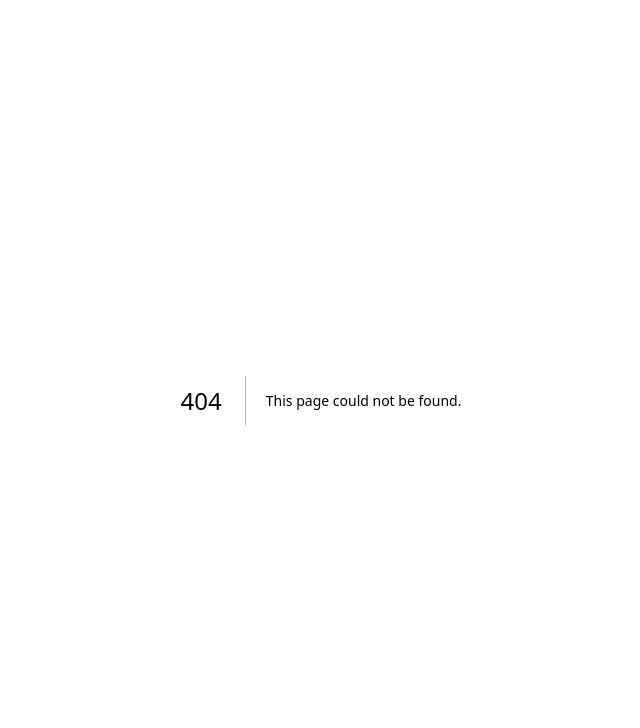
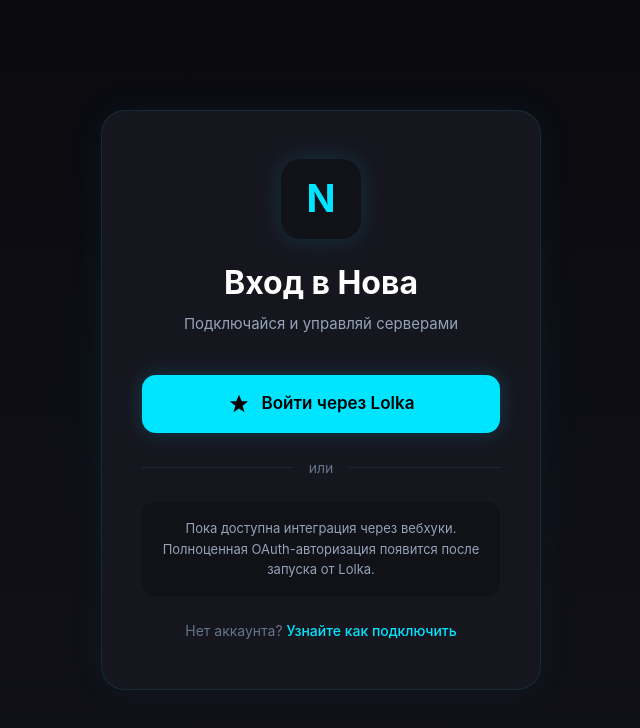
Before and after one commit to R4YDMOND/nova-bot, a Next.js app in the folder frontend/: page /login in a window 1280 px wide. Before the commit this address had no page. Shown: the top 728 px of the page, without its empty margins (319-959 px from the left). Built offline with nearby package versions, Linux system fonts and the light colour scheme.

Commit message:
Add login page.tsx

```diff
--- /dev/null
+++ b/frontend/src/app/login/page.tsx
@@ -0,0 +1,172 @@
+"use client"
+
+import { useState } from 'react'
+
+export default function LoginPage() {
+  const [loading, setLoading] = useState(false)
+
+  const handleLogin = () => {
+    setLoading(true)
+    // Здесь будет OAuth через Lolka
+    setTimeout(() => setLoading(false), 2000)
+  }
+
+  return (
+    <div style={{
+      minHeight: '100vh',
+      background: 'linear-gradient(180deg, #0A0A0F 0%, #111118 100%)',
+      display: 'flex',
+      alignItems: 'center',
+      justifyContent: 'center',
+      padding: '20px'
+    }}>
+
+      {/* Фоновое свечение */}
+      <div style={{
+        position: 'absolute',
+        width: '600px',
+        height: '600px',
+        borderRadius: '50%',
+        background: 'radial-gradient(circle, rgba(0, 229, 255, 0.03) 0%, transparent 70%)',
+        pointerEvents: 'none'
+      }} />
+
+      {/* Карточка логина */}
+      <div style={{
+        background: '#16161F',
+        borderRadius: '24px',
+        padding: '48px 40px',
+        width: '100%',
+        maxWidth: '440px',
+        border: '1px solid rgba(0, 229, 255, 0.1)',
+        boxShadow: '0 0 40px rgba(0, 229, 255, 0.05)',
+        position: 'relative',
+        zIndex: 1
+      }}>
+
+        {/* Логотип */}
+        <div style={{ textAlign: 'center', marginBottom: '40px' }}>
+          <div style={{
+            width: '80px',
+            height: '80px',
+            background: '#111118',
+            borderRadius: '20px',
+            display: 'flex',
+            alignItems: 'center',
+            justifyContent: 'center',
+            margin: '0 auto 20px',
+            boxShadow: '0 0 25px rgba(0, 229, 255, 0.15)'
+          }}>
+            <span style={{
+              fontSize: '38px',
+              fontWeight: 'bold',
+              color: '#00E5FF'
+            }}>N</span>
+          </div>
+          <h1 style={{
+            fontSize: '32px',
+            fontWeight: 'bold',
+            color: '#FFFFFF',
+            marginBottom: '6px'
+          }}>Вход в Нова</h1>
+          <p style={{ color: '#94A3B8', fontSize: '15px' }}>
+            Подключайся и управляй серверами
+          </p>
+        </div>
+
+        {/* Кнопка входа через Lolka */}
+        <button
+          onClick={handleLogin}
+          disabled={loading}
+          style={{
+            width: '100%',
+            padding: '16px',
+            background: loading ? '#0E8A9E' : '#00E5FF',
+            color: '#000000',
+            border: 'none',
+            borderRadius: '14px',
+            fontSize: '17px',
+            fontWeight: '600',
+            cursor: loading ? 'wait' : 'pointer',
+            display: 'flex',
+            alignItems: 'center',
+            justifyContent: 'center',
+            gap: '12px',
+            transition: 'all 0.2s',
+            boxShadow: loading ? 'none' : '0 0 20px rgba(0, 229, 255, 0.2)'
+          }}
+          onMouseEnter={(e) => { if (!loading) e.currentTarget.style.transform = 'scale(1.02)' }}
+          onMouseLeave={(e) => { if (!loading) e.currentTarget.style.transform = 'scale(1)' }}
+        >
+          {loading ? (
+            <>
+              <span style={{
+                width: '20px', height: '20px', border: '2px solid #000000',
+                borderTopColor: 'transparent', borderRadius: '50%',
+                display: 'inline-block', animation: 'spin 0.8s linear infinite'
+              }} />
+              Загрузка...
+            </>
+          ) : (
+            <>
+              <svg width="22" height="22" viewBox="0 0 24 24" fill="currentColor">
+                <path d="M12 2L15 9H22L16 14L18 21L12 17L6 21L8 14L2 9H9L12 2Z"/>
+              </svg>
+              Войти через Lolka
+            </>
+          )}
+        </button>
+
+        {/* Разделитель */}
+        <div style={{
+          display: 'flex',
+          alignItems: 'center',
+          gap: '16px',
+          margin: '24px 0'
+        }}>
+          <div style={{ flex: 1, height: '1px', background: '#1F2937' }} />
+          <span style={{ color: '#64748B', fontSize: '14px' }}>или</span>
+          <div style={{ flex: 1, height: '1px', background: '#1F2937' }} />
+        </div>
+
+        {/* Информация */}
+        <div style={{
+          background: '#111118',
+          borderRadius: '12px',
+          padding: '16px',
+          textAlign: 'center'
+        }}>
+          <p style={{ color: '#94A3B8', fontSize: '13px', lineHeight: '1.6' }}>
+            Пока доступна интеграция через вебхуки.
+            <br />
+            Полноценная OAuth-авторизация появится после запуска от Lolka.
+          </p>
+        </div>
+
+        {/* Ссылка на документацию */}
+        <p style={{
+          textAlign: 'center',
+          marginTop: '24px',
+          color: '#64748B',
+          fontSize: '14px'
+        }}>
+          Нет аккаунта?{' '}
+          <a href="/docs" style={{
+            color: '#00E5FF',
+            textDecoration: 'none',
+            fontWeight: '500'
+          }}>
+            Узнайте как подключить
+          </a>
+        </p>
+      </div>
+
+      {/* Стиль для анимации загрузки */}
+      <style>{`
+        @keyframes spin {
+          to { transform: rotate(360deg); }
+        }
+      `}</style>
+    </div>
+  )
+}
```
